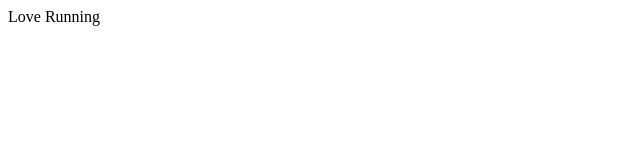
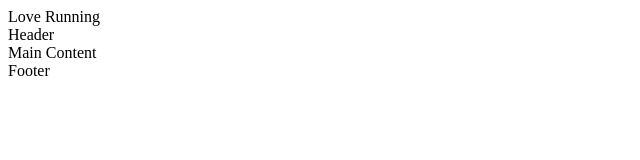
Before and after one commit to AC-Baron/Love-Running-Project, a plain HTML site: page index.html in a window 1280 px wide. Shown: the whole page, without its empty margins (0-640 px from the left). Drawn offline with Linux system fonts and the light colour scheme.

Commit message:
create general page structure

```diff
--- a/index.html
+++ b/index.html
@@ -12,6 +12,8 @@
   <link rel="icon" type="image/png" sizes="16x16" href="assets/favicon/favicon-16x16.png">
 </head>
 <body>
-
+    <header>Header</header>
+    <main>Main Content</main>
+    <footer>Footer</footer>
 </body>
 </html>
```
